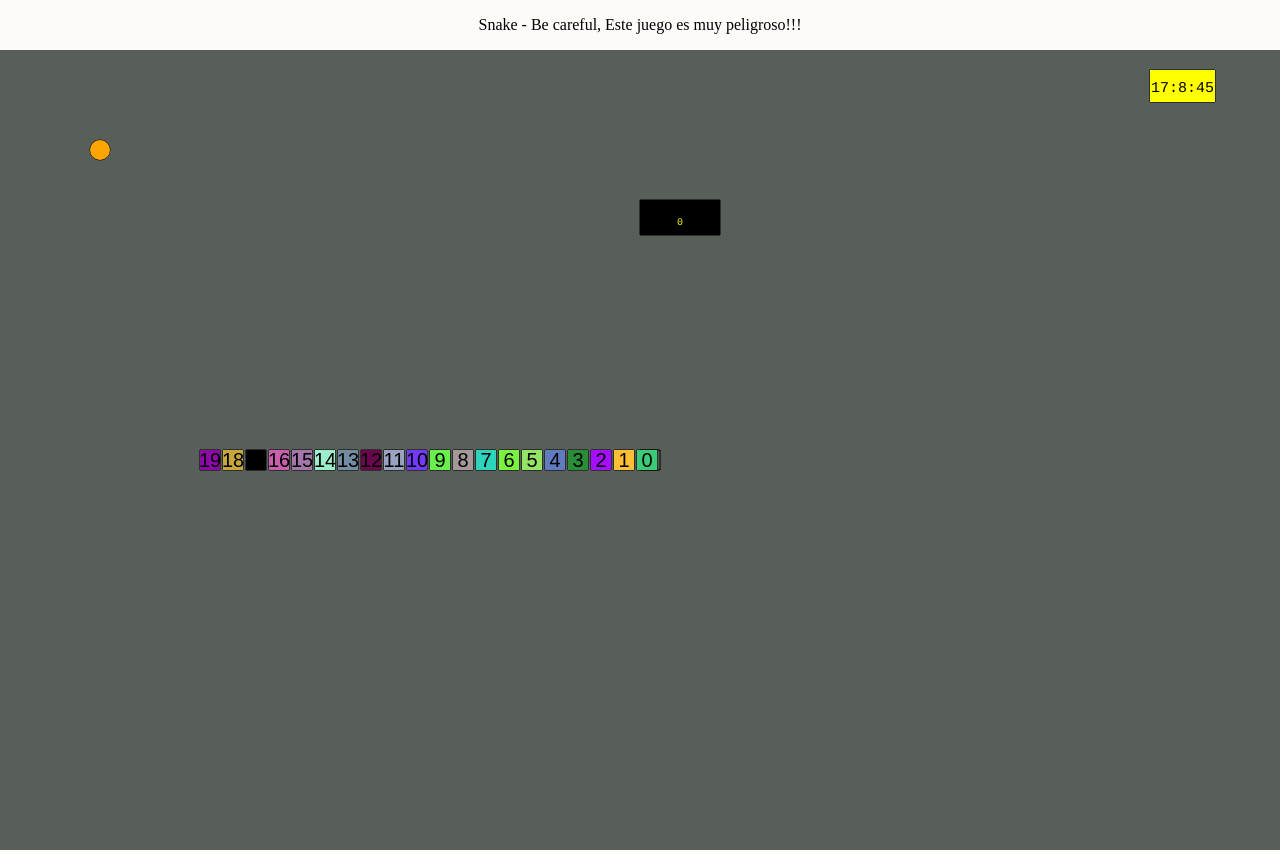
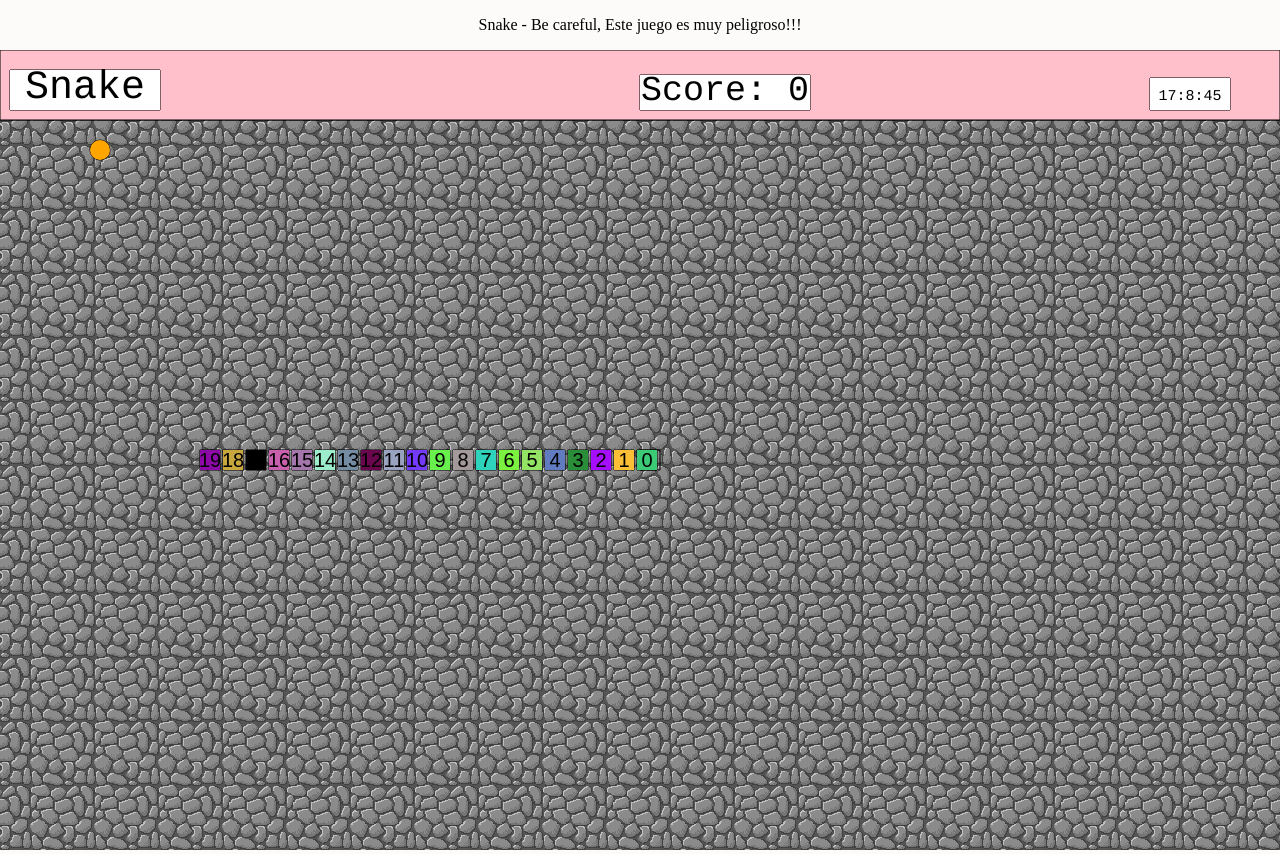
Before and after one commit to Melissa-Hidalgo/Super-Snake, a plain HTML site: page index.html in a window 1280 px wide. Drawn offline with Linux system fonts and the light colour scheme.

Commit message:
Implement dashboard

```diff
--- a/engine.js
+++ b/engine.js
@@ -15,6 +15,8 @@ var t1;
 var timeBox;
 var scoreBox;
 var vitamina;
+var dashboard;
+var gameTitle;
 
 var today = new Date();
 var clock = today.getHours() + ":" + today.getMinutes() + ":" + today.getSeconds();
@@ -51,18 +53,26 @@ document.addEventListener('keydown', MovePlayerPaddle);
 gameOver = false;
 // console.log("yo termine SetupCanvas");
 
+
+dashboard = new MessangeBox(0, 0, innerWidth, 70, 'Pink', 'black', '40px Courier', "");
+dashboard.draw();
+
 laVenenosa = new Snake( innerWidth/2, innerHeight/2, 0,'green');
 laVenenosa.grow(20);
 laVenenosa.draw();
 
-timeBox = new MessangeBox (innerWidth - 130, 20, 65, 32, 'yellow', 'black', "15px Courier", clock);
+timeBox = new MessangeBox (innerWidth - 130, 28, 80, 32, 'white', 'black', "15px Courier", clock);
 timeBox.draw();
 
 vitamina = new Vitamin(100, 100,'orange');
 vitamina.draw();
 
-scoreBox = new MessangeBox(innerWidth/2, 150, 80, 35, 'black', 'yellow', '10px Courier', "0");
+scoreBox = new MessangeBox(innerWidth/2, 25, 170, 35, 'white', 'black', '35px Courier', "Score: 0");
 scoreBox.draw();
+
+gameTitle = new MessangeBox(10, 20, 150, 40, 'white', 'black', '40px Courier', "Snake");
+gameTitle.draw();
+
 }
 class Vitamin{
 
--- a/mainStyle.css
+++ b/mainStyle.css
@@ -5,7 +5,7 @@ body {
 }
 /* # is used to target ids in HTML */
 canvas {
-    background: rgb(88, 95, 88);
+    background: url('./asset/Stones.png');
     /* margin-left: 30px;
        margin-top: 30px; */
 }
```
Also changed, not shown: asset/Stones.png (added), asset/grass_template2.jpg (added), asset/sprite_0.png (added).
